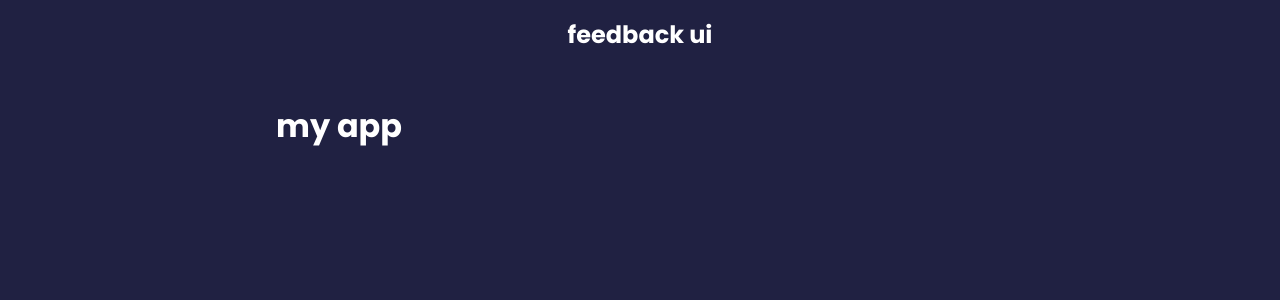
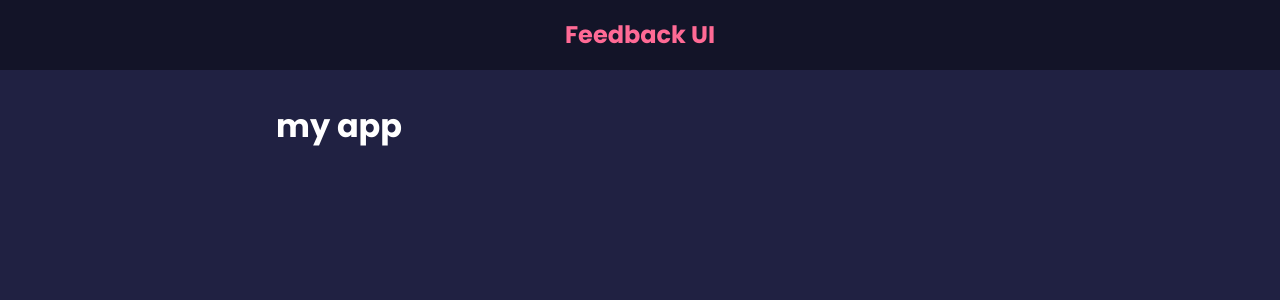
Before and after one commit to JepoySanity/ReactJS-feed-back-app, a React (Create React App) app: page / in a window 1280 px wide. Shown: the top 300 px of the page. Built offline with nearby package versions, Linux system fonts and the light colour scheme.

Commit message:
added initial styling for feedback UI

```diff
--- a/src/components/Header.jsx
+++ b/src/components/Header.jsx
@@ -1,7 +1,11 @@
 import PropTypes from "prop-types";
-function Header({ text }) {
+function Header({ text, bgColor, textColor }) {
+  const headerStyle = {
+    backgroundColor: bgColor,
+    color: textColor,
+  };
   return (
-    <header>
+    <header style={headerStyle}>
       <div className="container">
         <h2>{text}</h2>
       </div>
@@ -10,10 +14,15 @@
 }
 
 Header.defaultProps = {
-  text: "feedback ui",
+  text: "Feedback UI",
+  bgColor: "rgba(0,0,0,0.4)",
+  textColor: "#ff6a95",
 };
 
 Header.propTypes = {
   text: PropTypes.string,
+  bgColor: PropTypes.string,
+  textColor: PropTypes.string,
 };
+
 export default Header;
```
